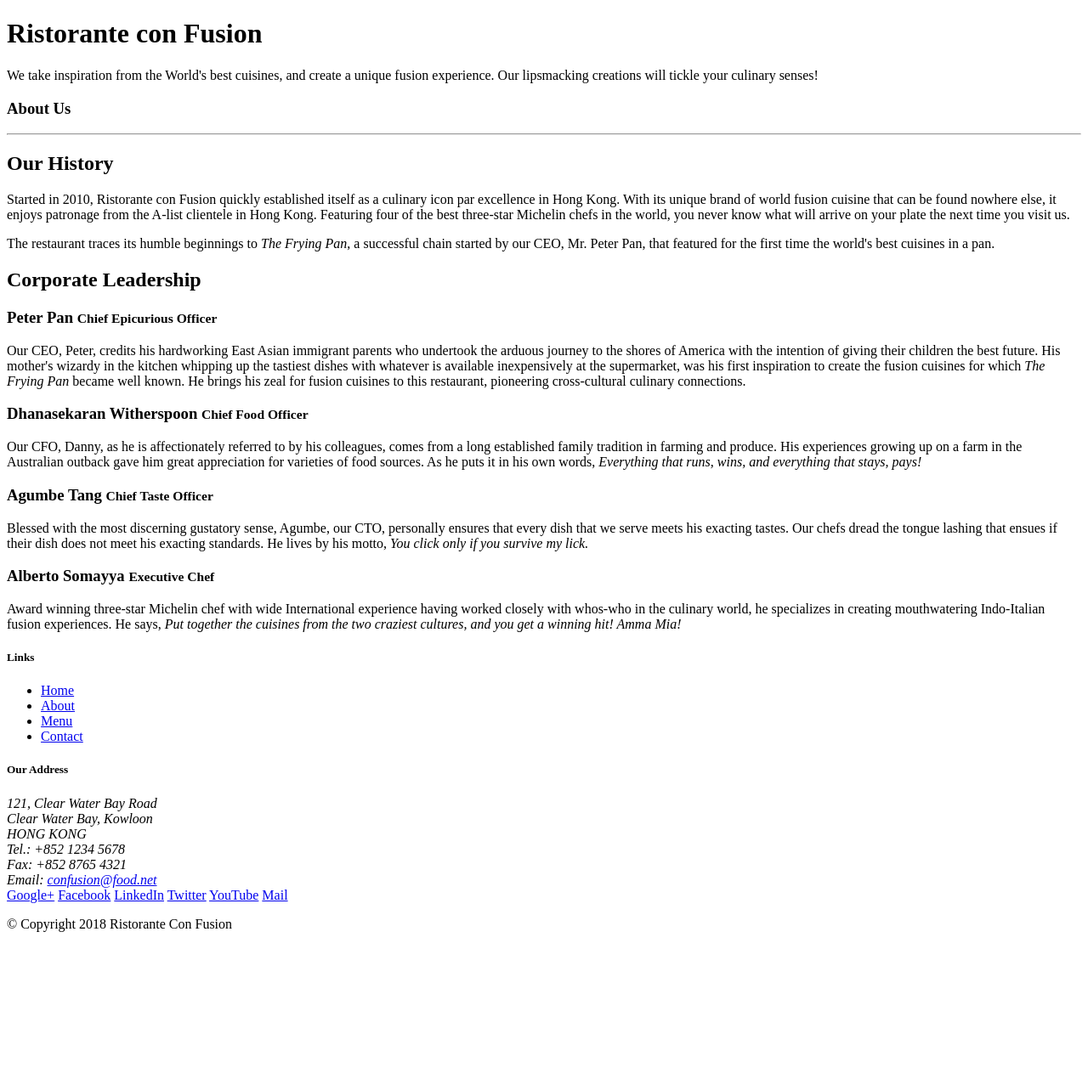
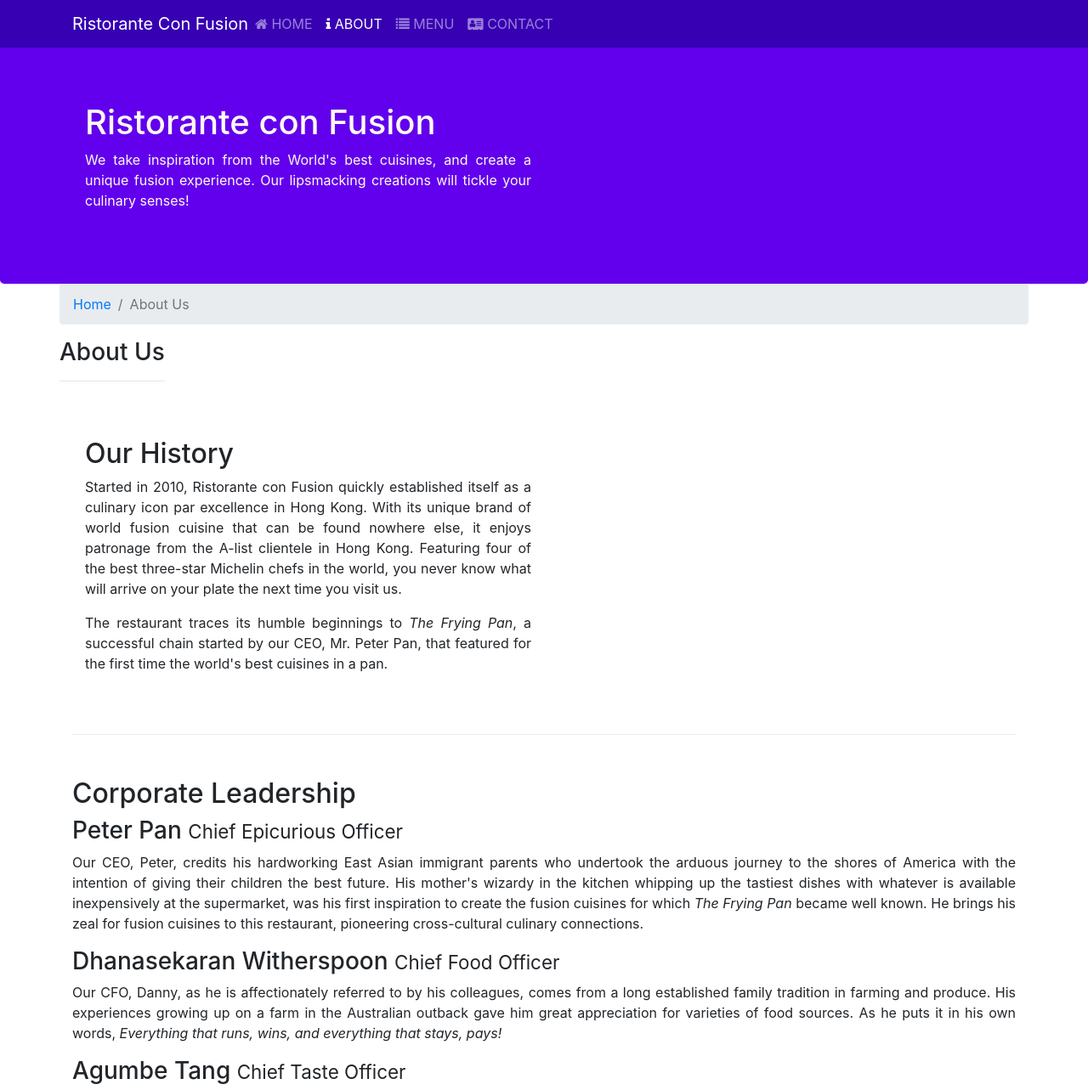
Before and after one commit to ImranAhmed26/ConFusionResto.github.io, a website: page aboutus.html in a window 1280 px wide. Shown: the top 1283 px of the page at 85% size. Before the commit the page ends 1113 px from the top, so only its background shows below. Drawn offline with nearby package versions, Linux system fonts and the light colour scheme.

Commit message:
Icon Fonts and Nav Bar Added

```diff
--- a/Css/style.css
+++ b/Css/style.css
@@ -11,7 +11,9 @@
 }
 
 .footer{
-    background-color: #D1C4E9;
+    /* background-color: #D1C4E9; */
+    /* background-color: #BB86FC; */
+    background-color: #c8c2ff;
     margin: 0px auto;
     padding: 20px 0px 20px 0px;
 }
@@ -19,7 +21,8 @@
 .jumbotron{
     padding: 70px 30px 70px 30px;
     margin: 0px auto;
-    /* background-color: #9575CD; */
+    /* background-color: #c3073f; */
+    background-color: #6200EE;
     color: floralwhite;
 }
 
@@ -28,3 +31,16 @@
     margin: 0px;
     color: #0f0f0f;
 }
+
+p{
+ text-align: justify;
+}
+
+body{
+    padding: 50px 0px 0px 0px ;
+    z-index: 0;
+}
+
+.navbar-dark{
+    background-color: #3700B3;
+}
--- a/aboutus.html
+++ b/aboutus.html
@@ -1,7 +1,19 @@
 <!DOCTYPE html>
 <html lang="en">
 
+
+
 <head>
+    <meta charset="utf-8">
+    <meta name="viewport" content="width=device-width, initial-scale=1, shrink-to-fit=no">
+    <meta http-equiv="x-ua-compatible" content="ie=edge">
+
+    <!-- Bootstrap CSS -->
+    <link rel="stylesheet" href="node_modules/bootstrap/dist/css/bootstrap.min.css">
+    <link rel="stylesheet" href="node_modules/font-awesome/css/font-awesome.min.css">
+    <link rel="stylesheet" href="node_modules/bootstrap-social/bootstrap-social.css">
+    <link rel="stylesheet" href="Css/style.css">
+
 
     <title>Ristorante Con Fusion: About Us</title>
 
@@ -9,12 +21,36 @@
 
 <body>
 
+    <nav class="navbar navbar-dark navbar-expand-sm fixed-top ">
+        <div class="container">
+            <button class="navbar-toggler" type="button" data-toggle="collapse" data-target="#Navbar">
+                <span class="navbar-toggler-icon"></span>
+            </button>
+
+
+            <a class="navbar-brand mr-auto" href="./index.html">Ristorante Con Fusion</a>
+
+            <div class="collapse navbar-collapse" id="Navbar">
+
+                <ul class="navbar-nav mr-auto">
+                    <li class="nav-item"><a class="nav-link" href="./index.html"> <span class="fa fa-home"></span> HOME</a> </li>
+                    <li class="nav-ite active"><a class="nav-link" href="#"> <span class="fa fa-info"></span> ABOUT</a> </li>
+                    <li class="nav-item"><a class="nav-link" href="#"><span class="fa fa-list"></span> MENU</a> </li>
+                    <li class="nav-item"><a class="nav-link" href="#"><span class="fa fa-address-card"></span> CONTACT</a> </li>
+                </ul>
+            </div>
+
+
+
+        </div>
+    </nav>
+
     <header class="jumbotron">
         <div class="container">
             <div class="row row-header">
                 <div class="col-12 col-sm-6">
                     <h1>Ristorante con Fusion</h1>
-                    <p>We take inspiration from the World's best cuisines, and create a unique fusion experience. Our lipsmacking creations will tickle your culinary senses!</p>
+                    <p class="text-justify">We take inspiration from the World's best cuisines, and create a unique fusion experience. Our lipsmacking creations will tickle your culinary senses!</p>
                 </div>
                 <div class="col-12 col-sm">
                 </div>
@@ -22,19 +58,23 @@
         </div>
     </header>
 
-    <div>
-        <div>
+    <div class="container ">
+        <div class="row">
+            <ol class="col-12 breadcrumb">
+                <li class="breadcrumb-item"><a href="./index.html">Home</a></li>
+                <li class="breadcrumb-item active">About Us</li>
+            </ol>
             <div>
                <h3>About Us</h3>
                <hr>
             </div>
         </div>
 
-        <div>
-            <div>
+        <div class="row-content ">
+            <div class="col-12 col-sm-6">
                 <h2>Our History</h2>
-                <p>Started in 2010, Ristorante con Fusion quickly established itself as a culinary icon par excellence in Hong Kong. With its unique brand of world fusion cuisine that can be found nowhere else, it enjoys patronage from the A-list clientele in Hong Kong.  Featuring four of the best three-star Michelin chefs in the world, you never know what will arrive on your plate the next time you visit us.</p>
-                <p>The restaurant traces its humble beginnings to <em>The Frying Pan</em>, a successful chain started by our CEO, Mr. Peter Pan, that featured for the first time the world's best cuisines in a pan.</p>
+                <p class="text-justify">Started in 2010, Ristorante con Fusion quickly established itself as a culinary icon par excellence in Hong Kong. With its unique brand of world fusion cuisine that can be found nowhere else, it enjoys patronage from the A-list clientele in Hong Kong.  Featuring four of the best three-star Michelin chefs in the world, you never know what will arrive on your plate the next time you visit us.</p>
+                <p class="text-justify">The restaurant traces its humble beginnings to <em>The Frying Pan</em>, a successful chain started by our CEO, Mr. Peter Pan, that featured for the first time the world's best cuisines in a pan.</p>
             </div>
             <div>
             </div>
@@ -42,16 +82,16 @@
 
 
         <div>
-            <div>
+            <div class="row-content">
                 <h2>Corporate Leadership</h2>
                 <h3>Peter Pan <small>Chief Epicurious Officer</small></h3>
-                <p>Our CEO, Peter, credits his hardworking East Asian immigrant parents who undertook the arduous journey to the shores of America with the intention of giving their children the best future. His mother's wizardy in the kitchen whipping up the tastiest dishes with whatever is available inexpensively at the supermarket, was his first inspiration to create the fusion cuisines for which <em>The Frying Pan</em> became well known. He brings his zeal for fusion cuisines to this restaurant, pioneering cross-cultural culinary connections.</p>
+                <p class="d-none d-sm-block text-justify">Our CEO, Peter, credits his hardworking East Asian immigrant parents who undertook the arduous journey to the shores of America with the intention of giving their children the best future. His mother's wizardy in the kitchen whipping up the tastiest dishes with whatever is available inexpensively at the supermarket, was his first inspiration to create the fusion cuisines for which <em>The Frying Pan</em> became well known. He brings his zeal for fusion cuisines to this restaurant, pioneering cross-cultural culinary connections.</p>
                 <h3>Dhanasekaran Witherspoon <small>Chief Food Officer</small></h3>
-                <p>Our CFO, Danny, as he is affectionately referred to by his colleagues, comes from a long established family tradition in farming and produce. His experiences growing up on a farm in the Australian outback gave him great appreciation for varieties of food sources. As he puts it in his own words, <em>Everything that runs, wins, and everything that stays, pays!</em></p>
+                <p class="d-none d-sm-block text-justify">Our CFO, Danny, as he is affectionately referred to by his colleagues, comes from a long established family tradition in farming and produce. His experiences growing up on a farm in the Australian outback gave him great appreciation for varieties of food sources. As he puts it in his own words, <em>Everything that runs, wins, and everything that stays, pays!</em></p>
                 <h3>Agumbe Tang <small>Chief Taste Officer</small></h3>
-                <p>Blessed with the most discerning gustatory sense, Agumbe, our CTO, personally ensures that every dish that we serve meets his exacting tastes. Our chefs dread the tongue lashing that ensues if their dish does not meet his exacting standards. He lives by his motto, <em>You click only if you survive my lick.</em></p>
+                <p class="d-none d-sm-block text-justify">Blessed with the most discerning gustatory sense, Agumbe, our CTO, personally ensures that every dish that we serve meets his exacting tastes. Our chefs dread the tongue lashing that ensues if their dish does not meet his exacting standards. He lives by his motto, <em>You click only if you survive my lick.</em></p>
                 <h3>Alberto Somayya <small>Executive Chef</small></h3>
-                <p>Award winning three-star Michelin chef with wide International experience having worked closely with whos-who in the culinary world, he specializes in creating mouthwatering Indo-Italian fusion experiences. He says, <em>Put together the cuisines from the two craziest cultures, and you get a winning hit! Amma Mia!</em></p>
+                <p class="d-none d-sm-block text-justify">Award winning three-star Michelin chef with wide International experience having worked closely with whos-who in the culinary world, he specializes in creating mouthwatering Indo-Italian fusion experiences. He says, <em>Put together the cuisines from the two craziest cultures, and you get a winning hit! Amma Mia!</em></p>
             </div>
        </div>
 
@@ -63,7 +103,7 @@
                 <div class="col-4 offset-1 col-sm-2">
                     <h5>Links</h5>
                     <ul class="list-unstyled">
-                        <li><a href="#">Home</a></li>
+                        <li><a href="./index.html">Home</a></li>
                         <li><a href="#">About</a></li>
                         <li><a href="#">Menu</a></li>
                         <li><a href="#">Contact</a></li>
@@ -75,19 +115,19 @@
 		              121, Clear Water Bay Road<br>
 		              Clear Water Bay, Kowloon<br>
 		              HONG KONG<br>
-		              Tel.: +852 1234 5678<br>
-		              Fax: +852 8765 4321<br>
-		              Email: <a href="mailto:confusion@food.net">confusion@food.net</a>
+		              <i class="fa fa-phone ="></i>: +852 1234 5678<br>
+		             <i class="fa fa-fax ="></i>: +852 8765 4321<br>
+                     <i class="fa fa-envelope  ="></i>: <a href="mailto:confusion@food.net">confusion@food.net</a>
 		           </address>
                 </div>
                 <div class="col-12 col-sm-4 align-self-center">
                     <div class="text-center">
-                        <a href="http://google.com/+">Google+</a>
-                        <a href="http://www.facebook.com/profile.php?id=">Facebook</a>
-                        <a href="http://www.linkedin.com/in/">LinkedIn</a>
-                        <a href="http://twitter.com/">Twitter</a>
-                        <a href="http://youtube.com/">YouTube</a>
-                        <a href="mailto:">Mail</a>
+                        <a class="btn btn-social-icon btn-google" href="http://google.com/+"> <i class="fa fa-google-plus"></i></a>
+                        <a class="btn btn-social-icon btn-facebook" href="http://www.facebook.com/profile.php?id="><i class="fa fa-facebook"></i></a>
+                        <a class="btn btn-social-icon btn-linkedin" href="http://www.linkedin.com/in/"><i class="fa fa-linkedin"></i></a>
+                        <a class="btn btn-social-icon btn-twitter" href="http://twitter.com/"><i class="fa fa-twitter"></i></a>
+                        <a class="btn btn-social-icon btn-google" href="http://youtube.com/"><i class="fa fa-youtube"></i></a>
+                        <a class="btn btn-social-icon btn-twitter" href="mailto:"><i class="fa fa-envelope"></i></a>
                     </div>
                 </div>
            </div>
@@ -98,6 +138,9 @@
            </div>
         </div>
     </footer>
+     <script src="node_modules/jquery/dist/jquery.slim.min.js"></script>
+    <script src="node_modules/popper.js/dist/umd/popper.min.js"></script>
+    <script src="node_modules/bootstrap/dist/js/bootstrap.min.js"></script>
 
 </body>
 
--- a/package.json
+++ b/package.json
@@ -15,6 +15,8 @@
   },
   "dependencies": {
     "bootstrap": "^4.5.0",
+    "bootstrap-social": "^5.1.1",
+    "font-awesome": "^4.7.0",
     "jquery": "^3.5.1",
     "popper.js": "^1.16.1"
   }
```
Also changed, not shown: index.html (+37 -12 lines), 1 other file.
